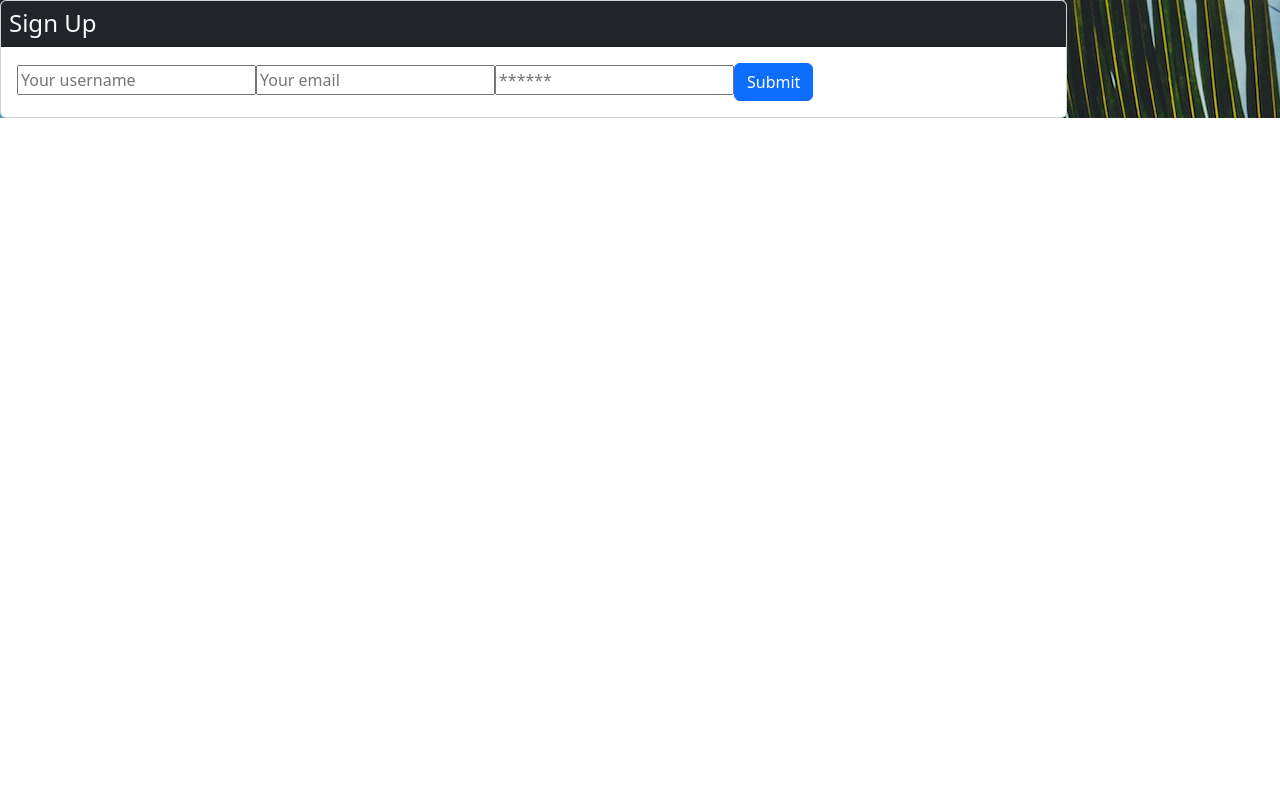
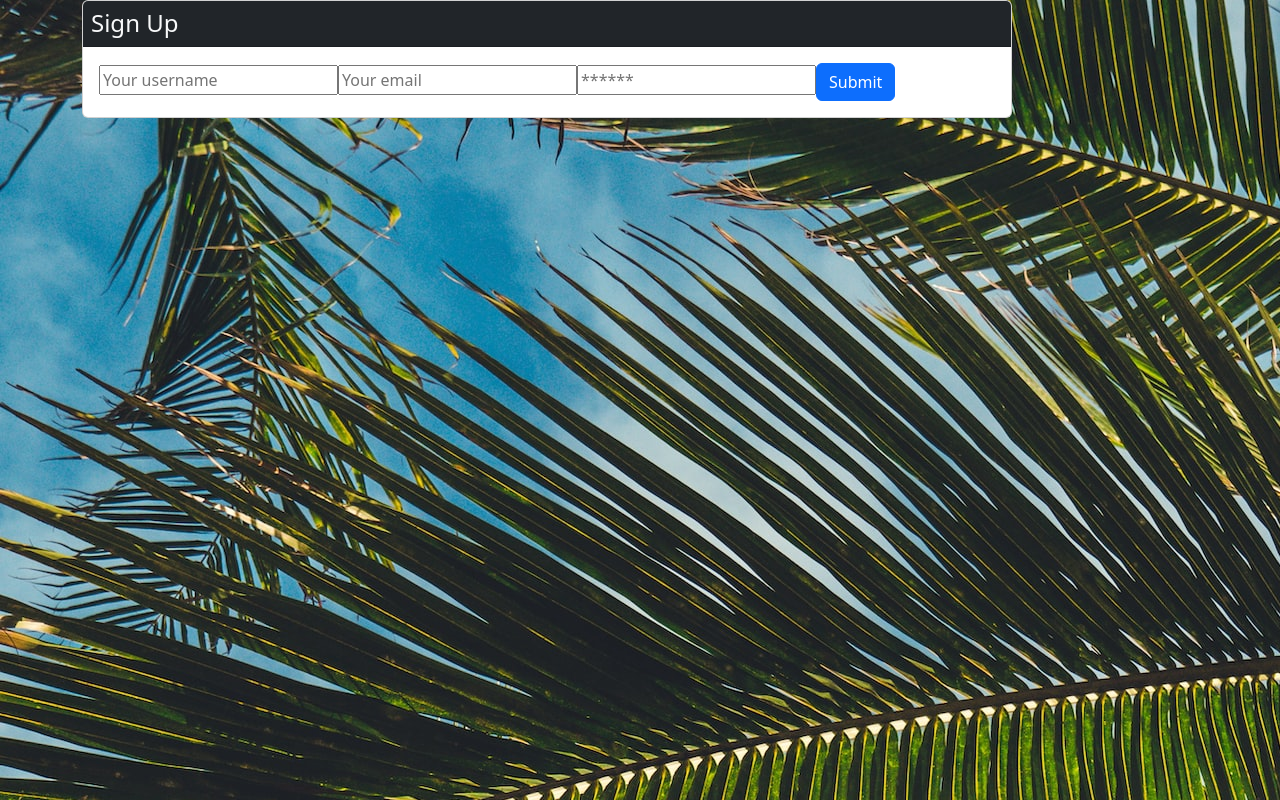
Before and after one commit to BihonAnon/SurfShop, a React (Create React App) app in the folder client/: page /signup in a window 1280 px wide. Built offline with nearby package versions, Linux system fonts and the light colour scheme; a web font is replaced by a local one.

Commit message:
add images to product cards

```diff
--- a/client/src/App.js
+++ b/client/src/App.js
@@ -54,7 +54,7 @@ export default function App() {
   return (
     <ApolloProvider client={client}>
       <Router>
-        <div className="flex-column justify-center align-center min-100-vh product-page">
+
           <div>
             <Routes>
               <Route
@@ -84,7 +84,7 @@ export default function App() {
               />
             </Routes>
           </div>
-        </div>
+
       </Router>
     </ApolloProvider>
   )
--- a/client/src/components/Product/index.js
+++ b/client/src/components/Product/index.js
@@ -18,13 +18,14 @@ const ProductList = ({ products, title }) => {
     arr.push(cartProductId);
     localStorage.setItem("cart", JSON.stringify(arr));
   }
-  return (
+  return ( <div className="flex-column justify-center align-center min-100-vh product-page ">
+    <div className='container'>
     <div className='row row-cols-3'>
       {products &&
         products.map((product_prop) => (
           <div className = 'col' id = {product_prop._id}>
             <Card style={{ width: '18rem' }} className='productCard'>
-              <Card.Img variant="top"  img src={product_prop.image} style={{ height: "16rem" }} />
+              <Card.Img variant="top"  src={product_prop.image} style={{ height: "16rem" }} />
               <Card.Body >
                 <Card.Title><h2>{product_prop.name}</h2></Card.Title>
                 <Card.Text>
@@ -47,6 +48,8 @@ const ProductList = ({ products, title }) => {
           </div>
         ))}
     </div>
+    </div>
+    </div>
   )
 };
 
--- a/client/src/components/Shop/index.js
+++ b/client/src/components/Shop/index.js
@@ -15,7 +15,7 @@ const Shop = () => {
   //Chaining Something?
   const products = data?.products || [];
   return(
-    <div className='container'>
+    <div >
       <Cart />
       <HeaderOther />
       {loading ? (
--- a/client/src/pages/Signup.js
+++ b/client/src/pages/Signup.js
@@ -5,6 +5,7 @@ import { useMutation } from '@apollo/client';
 import { ADD_USER } from '../utils/mutations';
 
 import Auth from '../utils/auth';
+import './signup.css'
 
 const Signup = () => {
   const [formState, setFormState] = useState({
@@ -38,7 +39,8 @@ const Signup = () => {
     }
   };
 
-  return (
+  return (<div className="flex-column justify-center align-center min-100-vh test">
+  <div className='container'>
     <main className="flex-row justify-center mb-4">
       <div className="col-12 col-lg-10">
         <div className="card">
@@ -50,7 +52,7 @@ const Signup = () => {
                 <Link to="/">back to the homepage.</Link>
               </p>
             ) : (
-              <form onSubmit={handleFormSubmit}>
+              <form  onSubmit={handleFormSubmit}>
                 <input
                   className="form-input"
                   placeholder="Your username"
@@ -94,6 +96,8 @@ const Signup = () => {
         </div>
       </div>
     </main>
+    </div>
+    </div>
   );
 };
 
--- /dev/null
+++ b/client/src/pages/signup.css
@@ -0,0 +1,8 @@
+.test {
+    background-image:
+    url(
+  "../assets/images/palmLeaves.jpg");
+    background-size: "cover";
+    background-attachment: fixed;
+    min-height: 100vh;
+}
```
Also changed, not shown: 1 other file (tests, documents, lock files or other folders).
